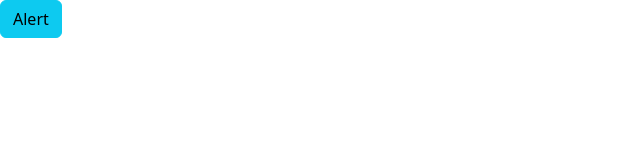
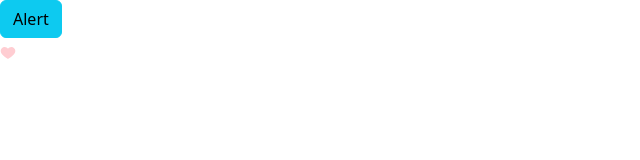
Before and after one commit to NateAra/GameFinder, a React (Vite) app in the folder game-finder/: page / in a window 1280 px wide. Shown: the top 160 px of the page, without its empty margins (0-640 px from the left). Built offline with nearby package versions, Linux system fonts and the light colour scheme.

Commit message:
Added like button from react icons

```diff
--- a/game-finder/package.json
+++ b/game-finder/package.json
@@ -13,7 +13,8 @@
   "dependencies": {
     "bootstrap": "^5.2.3",
     "react": "^18.2.0",
-    "react-dom": "^18.2.0"
+    "react-dom": "^18.2.0",
+    "react-icons": "^4.10.1"
   },
   "devDependencies": {
     "@testing-library/jest-dom": "^5.16.5",
--- a/game-finder/src/App.tsx
+++ b/game-finder/src/App.tsx
@@ -1,18 +1,22 @@
 import { useState } from "react";
 import { Alert } from "./components/Alert";
 import { Button } from "./components/Button";
+import { Like } from "./components/Like";
 
 const App = () => {
-
-  const [alertVisible, setAlertVisibility] = useState(false)
+  const [alertVisible, setAlertVisibility] = useState(false);
 
   return (
     <div>
-      {alertVisible && <Alert onClose={() => setAlertVisibility(false)}>My Alert</Alert>}
+      {alertVisible && (
+        <Alert onClose={() => setAlertVisibility(false)}>My Alert</Alert>
+      )}
 
       <Button color="info" handleClick={() => setAlertVisibility(true)}>
         Alert
       </Button>
+
+      <Like />
     </div>
   );
 };
--- /dev/null
+++ b/game-finder/src/components/Like.tsx
@@ -0,0 +1,19 @@
+import { useState } from 'react'
+import { FcLikePlaceholder, FcLike } from 'react-icons/fc'
+
+export const Like = () => {
+
+    const [likeStatus, setLikeStatus] = useState(false)
+
+    if (likeStatus) {
+        return <div>
+            <FcLike onClick= {() => setLikeStatus(false)}/>
+            </div>
+    }
+
+  return (
+    <div>
+        <FcLikePlaceholder onClick={() => setLikeStatus(true)}/>
+    </div>
+  )
+}
```
Also changed, not shown: 1 other file (tests, documents, lock files or other folders).
